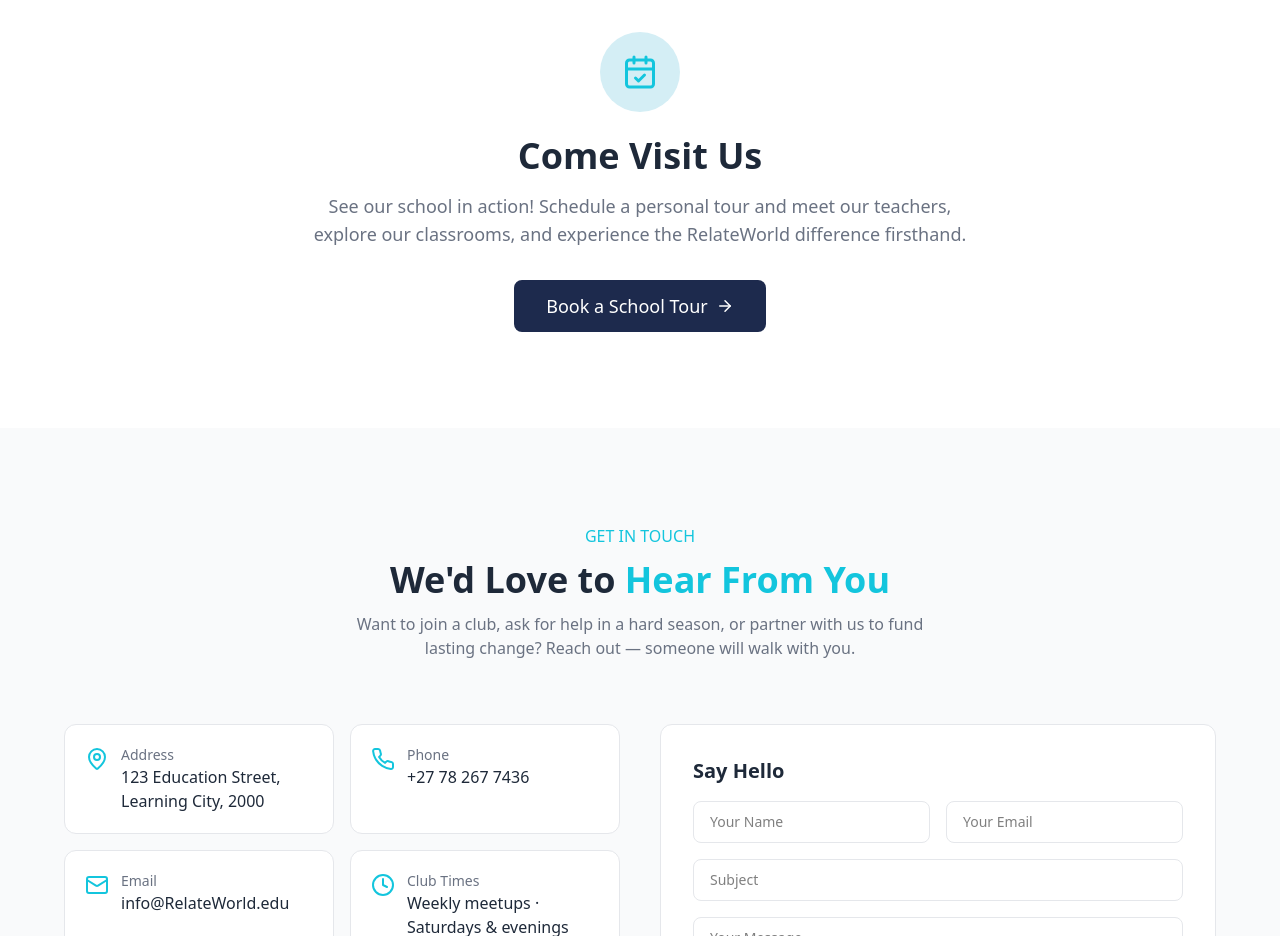
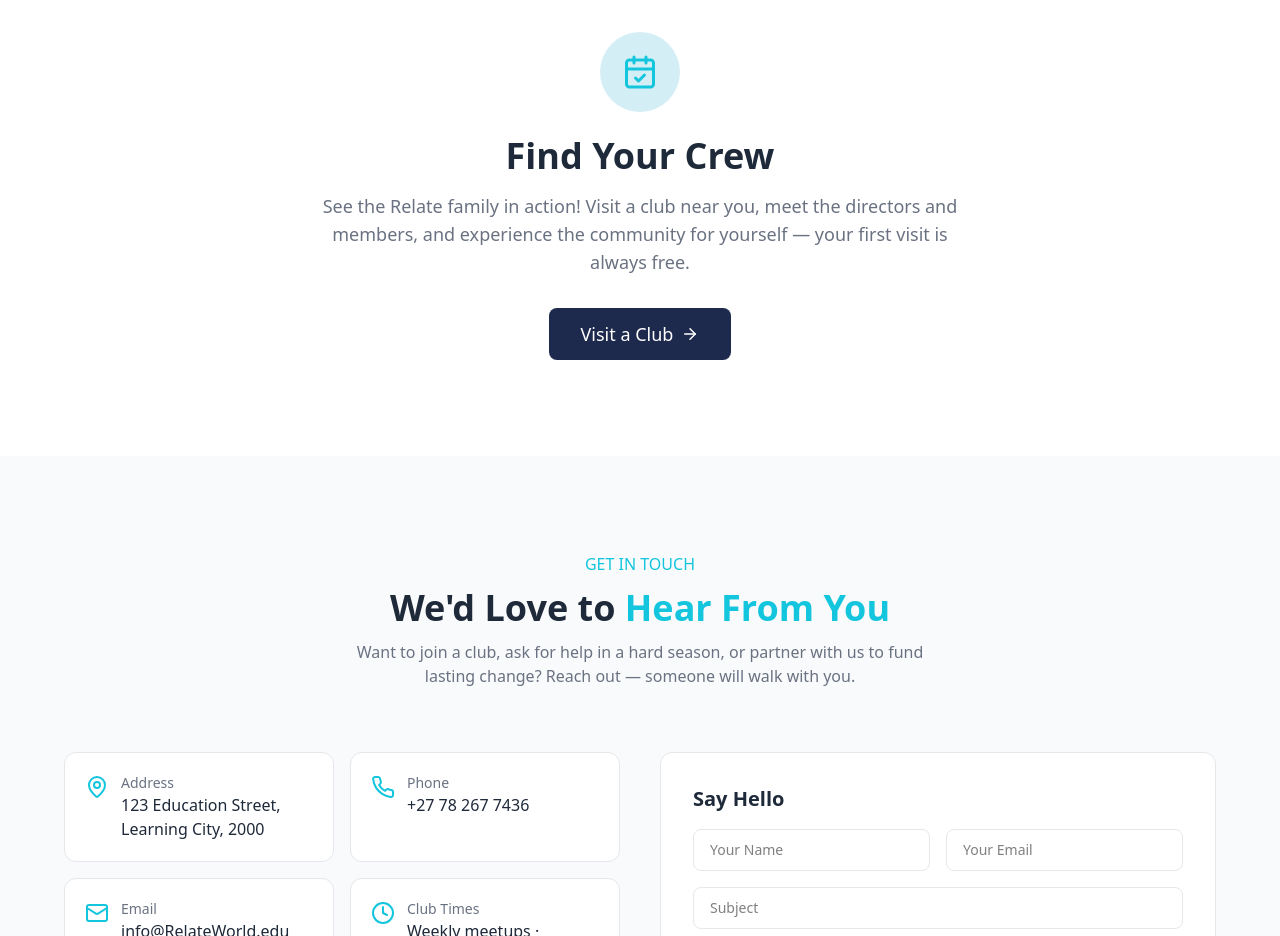
Before and after one commit to Kummirai/learnmore, a Next.js app: page / in a window 1280 px wide. Shown: the part 10420-11356 px from the top of the page. Built offline with nearby package versions, Linux system fonts and the light colour scheme.

Commit message:
feat: update TourCta component with new content and styling to enhance community engagement

```diff
--- a/components/TourCta.tsx
+++ b/components/TourCta.tsx
@@ -13,23 +13,23 @@ export default function TourCta() {
           <LuCalendarCheck className={"text-4xl text-cyan"} />
         </div>
         <h2 className={"text-3xl md:text-4xl font-bold text-gray-800 mb-4"}>
-          Come Visit Us
+          Find Your Crew
         </h2>
         <p className={"text-gray-500 text-lg mb-8 max-w-2xl mx-auto"}>
-          See our school in action! Schedule a personal tour and meet our
-          teachers, explore our classrooms, and experience the RelateWorld
-          difference firsthand.
+          See the Relate family in action! Visit a club near you, meet the
+          directors and members, and experience the community for yourself —
+          your first visit is always free.
         </p>
         <Link
           href={
-            "https://wa.me/27782677436?text=Hello%20RelateWorld!%20I%27d%20like%20to%20book%20a%20school%20tour."
+            "https://wa.me/27782677436?text=Hello%20Relate!%20I%27d%20like%20to%20visit%20a%20club."
           }
           target={"_blank"}
           className={
             "inline-flex items-center gap-2 bg-navy text-white px-8 py-3 rounded-lg text-lg font-medium hover:bg-navy-dark transition-colors"
           }
         >
-          Book a School Tour <LuArrowRight />
+          Visit a Club <LuArrowRight />
         </Link>
       </div>
     </section>
```
